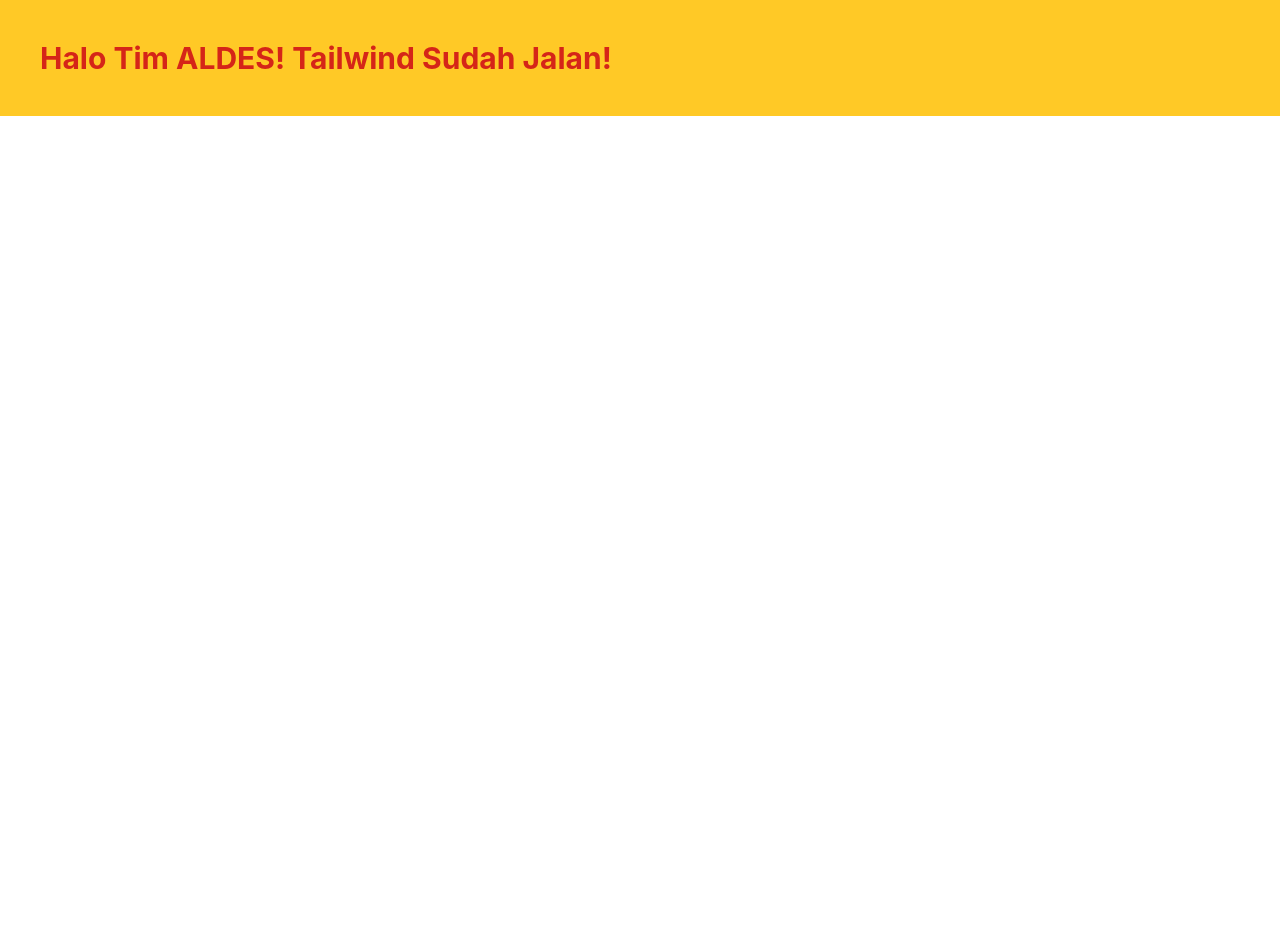
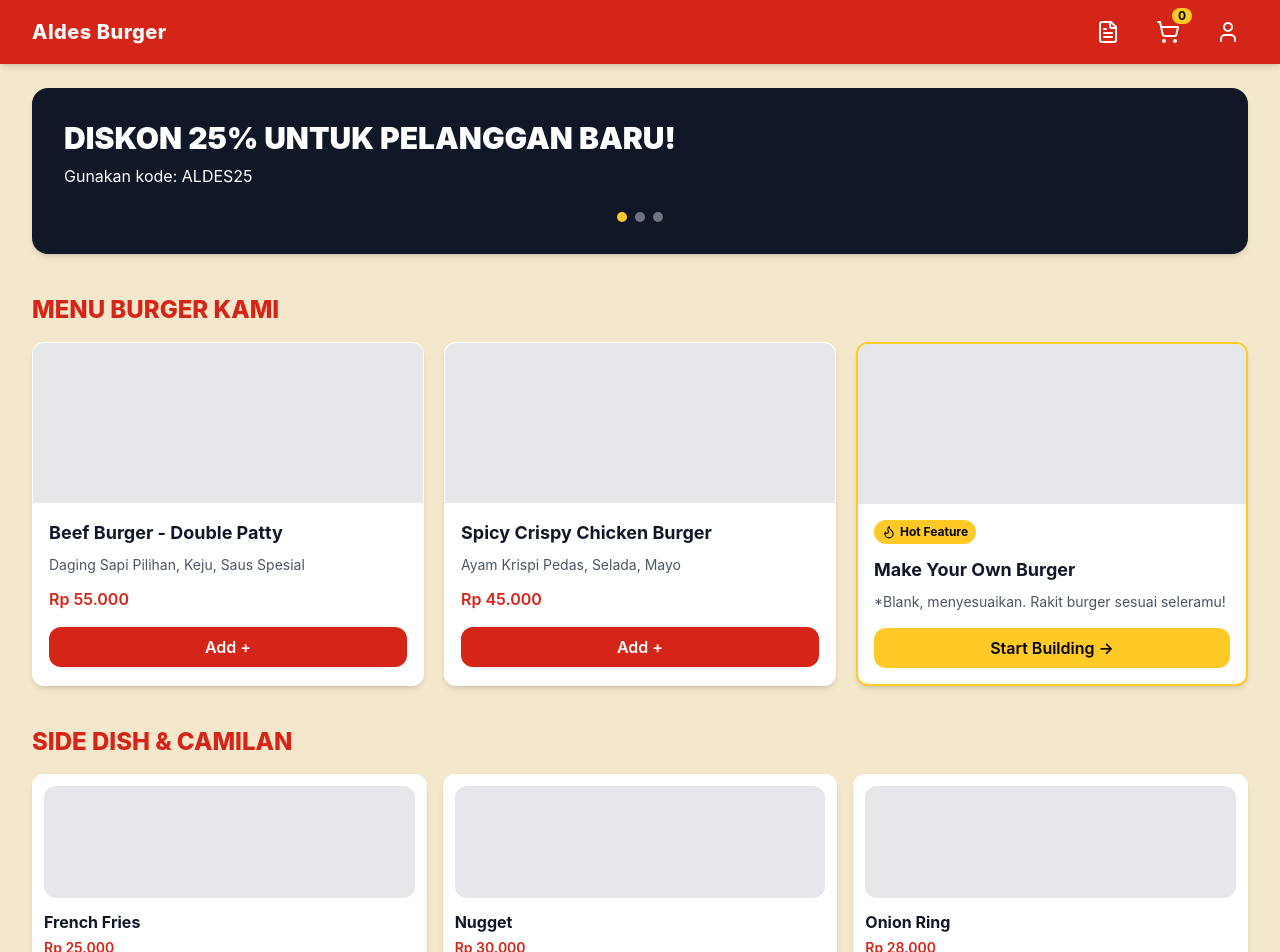
Before and after one commit to akbarekaputra01/aldes-burger, a React (Vite) app in the folder aldes-burger-frontend/: page / in a window 1280 px wide. Shown: the top 952 px of the page. Before the commit the page ends 800 px from the top, so only its background shows below. Built offline with nearby package versions, Linux system fonts and the light colour scheme.

Commit message:
Build responsive Aldes Burger home/menu page

```diff
--- a/aldes-burger-frontend/package.json
+++ b/aldes-burger-frontend/package.json
@@ -12,7 +12,8 @@
   "dependencies": {
     "@tailwindcss/postcss": "^4.2.2",
     "react": "^19.2.4",
-    "react-dom": "^19.2.4"
+    "react-dom": "^19.2.4",
+    "lucide-react": "^0.542.0"
   },
   "devDependencies": {
     "@eslint/js": "^9.39.4",
--- a/aldes-burger-frontend/src/App.jsx
+++ b/aldes-burger-frontend/src/App.jsx
@@ -1,10 +1,171 @@
-import './App.css'
+import { useState } from 'react'
+import { FileText, Flame, ShoppingCart, User } from 'lucide-react'
 
 function App() {
+  const [cartCount, setCartCount] = useState(0)
+  const [activePromo] = useState(0)
+
+  const burgerMenu = [
+    { id: 1, name: 'Beef Burger - Double Patty', desc: 'Daging Sapi Pilihan, Keju, Saus Spesial', price: 'Rp 55.000', isCustom: false },
+    { id: 2, name: 'Spicy Crispy Chicken Burger', desc: 'Ayam Krispi Pedas, Selada, Mayo', price: 'Rp 45.000', isCustom: false },
+    { id: 3, name: 'Make Your Own Burger', desc: '*Blank, menyesuaikan. Rakit burger sesuai seleramu!', price: '', isCustom: true },
+  ]
+
+  const sideDishes = [
+    { id: 4, name: 'French Fries', price: 'Rp 25.000' },
+    { id: 5, name: 'Nugget', price: 'Rp 30.000' },
+    { id: 6, name: 'Onion Ring', price: 'Rp 28.000' },
+  ]
+
+  const drinks = [
+    { id: 7, name: 'Soft Drink', price: 'Rp 15.000' },
+    { id: 8, name: 'Tea', price: 'Rp 12.000' },
+    { id: 9, name: 'Water', price: 'Rp 10.000' },
+  ]
+
+  const addToCart = () => setCartCount((prev) => prev + 1)
+
   return (
-    <h1 className="text-3xl font-bold text-aldesRed bg-aldesYellow p-10">
-      Halo Tim ALDES! Tailwind Sudah Jalan!
-    </h1>
+    <div className="min-h-screen bg-aldesCream">
+      <header className="sticky top-0 z-50 bg-aldesRed text-white shadow-md">
+        <div className="mx-auto flex w-full max-w-7xl items-center justify-between px-4 py-3 sm:px-6 lg:px-8">
+          <h1 className="text-xl font-extrabold tracking-wide">Aldes Burger</h1>
+          <div className="flex items-center gap-5">
+            <button className="rounded-xl p-2 transition hover:bg-white/10" aria-label="Transactions">
+              <FileText className="h-6 w-6" />
+            </button>
+            <button className="relative rounded-xl p-2 transition hover:bg-white/10" aria-label="Cart">
+              <ShoppingCart className="h-6 w-6" />
+              <span className="absolute -right-1 -top-1 rounded-xl bg-aldesYellow px-1.5 text-xs font-bold text-black">
+                {cartCount}
+              </span>
+            </button>
+            <button className="rounded-xl p-2 transition hover:bg-white/10" aria-label="Profile">
+              <User className="h-6 w-6" />
+            </button>
+          </div>
+        </div>
+      </header>
+
+      <main className="mx-auto flex w-full max-w-7xl flex-col gap-10 px-4 py-6 sm:px-6 lg:px-8">
+        <section className="relative overflow-hidden rounded-2xl bg-gray-900 p-8 text-white shadow-md">
+          <p className="text-2xl font-black sm:text-3xl">DISKON 25% UNTUK PELANGGAN BARU!</p>
+          <p className="mt-2 text-sm sm:text-base">Gunakan kode: ALDES25</p>
+          <div className="mt-6 flex justify-center gap-2">
+            {[0, 1, 2].map((dot) => (
+              <span
+                key={dot}
+                className={`h-2.5 w-2.5 rounded-xl ${activePromo === dot ? 'bg-aldesYellow' : 'bg-white/40'}`}
+              />
+            ))}
+          </div>
+        </section>
+
+        <section>
+          <h2 className="mb-4 text-2xl font-extrabold text-aldesRed">MENU BURGER KAMI</h2>
+          <div className="grid grid-cols-1 gap-5 md:grid-cols-3">
+            {burgerMenu.map((item) => (
+              <article
+                key={item.id}
+                className={`overflow-hidden rounded-xl bg-white shadow-md ${
+                  item.isCustom ? 'border-2 border-aldesYellow' : 'border border-transparent'
+                }`}
+              >
+                <div className="h-40 bg-gray-200" />
+                <div className="p-4">
+                  {item.isCustom && (
+                    <div className="mb-3 inline-flex items-center gap-1 rounded-xl bg-aldesYellow px-2 py-1 text-xs font-bold text-black">
+                      <Flame className="h-3.5 w-3.5" /> Hot Feature
+                    </div>
+                  )}
+                  <h3 className="text-lg font-bold text-gray-900">{item.name}</h3>
+                  <p className="mt-2 text-sm text-gray-600">{item.desc}</p>
+                  {!item.isCustom && <p className="mt-3 text-base font-semibold text-aldesRed">{item.price}</p>}
+                  <button
+                    onClick={!item.isCustom ? addToCart : undefined}
+                    className={`mt-4 w-full rounded-xl px-4 py-2 font-semibold transition ${
+                      item.isCustom
+                        ? 'bg-aldesYellow text-black hover:brightness-95'
+                        : 'bg-aldesRed text-white hover:brightness-110'
+                    }`}
+                  >
+                    {item.isCustom ? 'Start Building ->' : 'Add +'}
+                  </button>
+                </div>
+              </article>
+            ))}
+          </div>
+        </section>
+
+        <section>
+          <h2 className="mb-4 text-2xl font-extrabold text-aldesRed">SIDE DISH & CAMILAN</h2>
+          <div className="grid grid-cols-2 gap-4 md:grid-cols-3">
+            {sideDishes.map((item) => (
+              <article key={item.id} className="rounded-xl bg-white p-3 shadow-md">
+                <div className="h-28 rounded-xl bg-gray-200" />
+                <h3 className="mt-3 font-bold text-gray-900">{item.name}</h3>
+                <p className="mt-1 text-sm font-semibold text-aldesRed">{item.price}</p>
+                <button
+                  onClick={addToCart}
+                  className="mt-3 w-full rounded-xl bg-aldesRed px-3 py-2 font-semibold text-white transition hover:brightness-110"
+                >
+                  Add +
+                </button>
+              </article>
+            ))}
+          </div>
+        </section>
+
+        <section>
+          <h2 className="mb-4 text-2xl font-extrabold text-aldesRed">MINUMAN SEGAR</h2>
+          <div className="grid grid-cols-2 gap-4 md:grid-cols-3">
+            {drinks.map((item) => (
+              <article key={item.id} className="rounded-xl bg-white p-3 shadow-md">
+                <div className="h-28 rounded-xl bg-gray-200" />
+                <h3 className="mt-3 font-bold text-gray-900">{item.name}</h3>
+                <p className="mt-1 text-sm font-semibold text-aldesRed">{item.price}</p>
+                <button
+                  onClick={addToCart}
+                  className="mt-3 w-full rounded-xl bg-aldesRed px-3 py-2 font-semibold text-white transition hover:brightness-110"
+                >
+                  Add +
+                </button>
+              </article>
+            ))}
+          </div>
+        </section>
+      </main>
+
+      <footer className="mt-12 bg-aldesRed p-8 text-white">
+        <div className="mx-auto grid w-full max-w-7xl grid-cols-1 gap-6 sm:grid-cols-3">
+          <div>
+            <h4 className="mb-3 text-lg font-bold">Tautan Menu</h4>
+            <ul className="space-y-2 text-sm">
+              <li>Pesan Sekarang</li>
+              <li>Buat Burgermu</li>
+              <li>Akun Saya</li>
+            </ul>
+          </div>
+          <div>
+            <h4 className="mb-3 text-lg font-bold">Informasi</h4>
+            <ul className="space-y-2 text-sm">
+              <li>Kontak</li>
+              <li>Syarat &amp; Ketentuan</li>
+            </ul>
+          </div>
+          <div>
+            <h4 className="mb-3 text-lg font-bold">Social Media</h4>
+            <ul className="space-y-2 text-sm">
+              <li>Instagram</li>
+              <li>Facebook</li>
+              <li>TikTok</li>
+            </ul>
+          </div>
+        </div>
+        <p className="mx-auto mt-8 w-full max-w-7xl text-center text-sm">© 2026 Aldes Burger. All Rights Reserved.</p>
+      </footer>
+    </div>
   )
 }
+
 export default App
```
